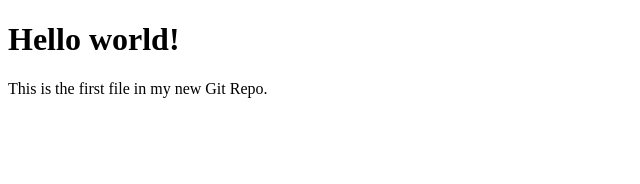
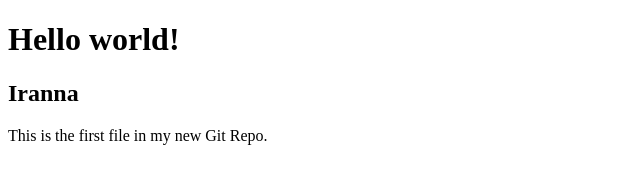
Before and after one commit to iranna-m-31/i_project, a plain HTML site: page index.html in a window 1280 px wide. Shown: the whole page, without its empty margins (0-640 px from the left). Drawn offline with Linux system fonts and the light colour scheme.

Commit message:
Iranna h2 added

```diff
--- a/index.html
+++ b/index.html
@@ -6,6 +6,7 @@
 <body>
 
 <h1>Hello world!</h1>
+<h2>Iranna</h2>
 <p>This is the first file in my new Git Repo.</p>
 
 </body>
```
